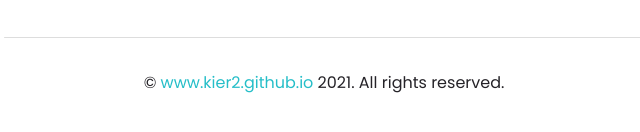
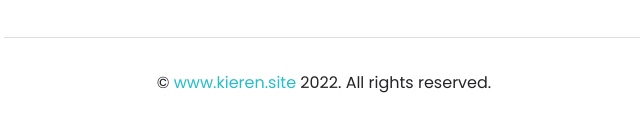
Before and after one commit to kier2/mysite, a plain HTML site: page index.html in a window 1280 px wide. Shown: the part 2799-2931 px from the top of the page, 316-956 px from the left. Drawn offline with Linux system fonts and the light colour scheme.

Commit message:
Update
updating the footer copyright link

```diff
--- a/index.html
+++ b/index.html
@@ -202,7 +202,7 @@
         </section>
         <div class="separator long"></div>
         <section class="footer-bottom sections-inner">
-            <p>© <a href="https://kier2.github.io/mysite">www.kier2.github.io</a> 2021. All rights reserved.</p>
+            <p>© <a href="https://www.kieren.site/">www.kieren.site</a> 2022. All rights reserved.</p>
         </section>
     </footer>
 
```
